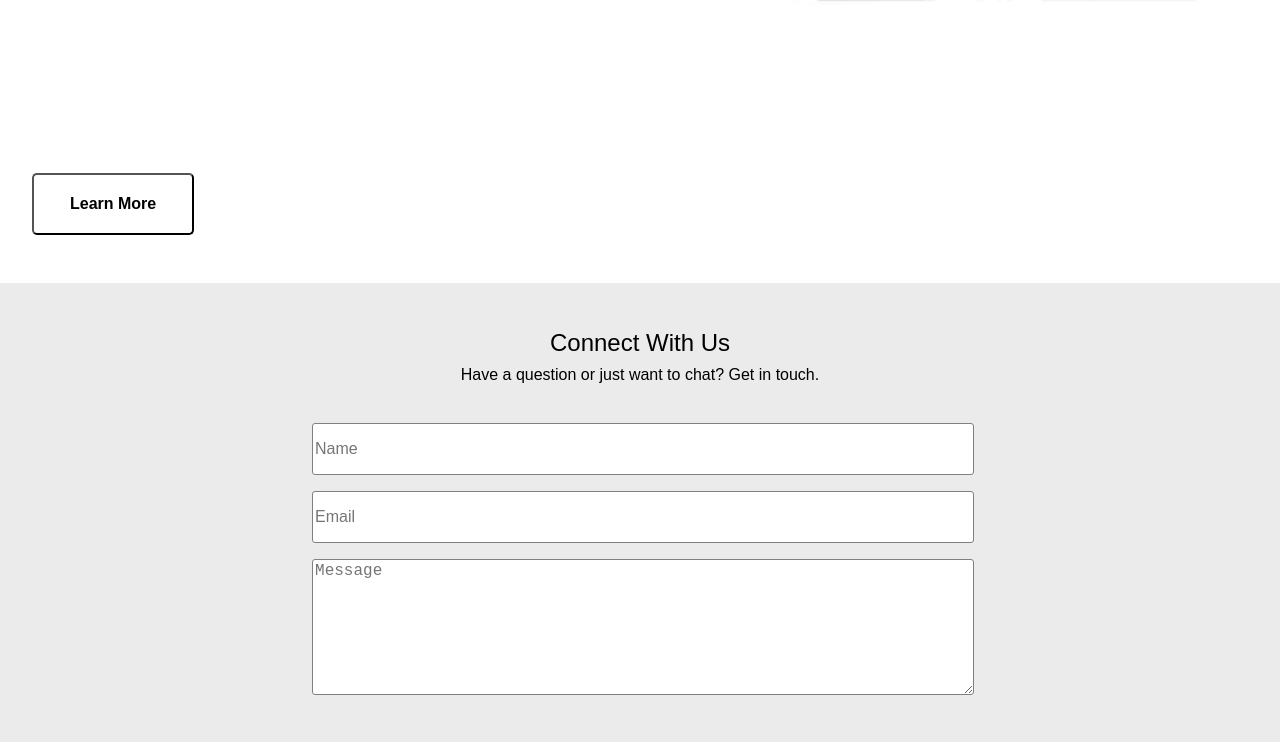
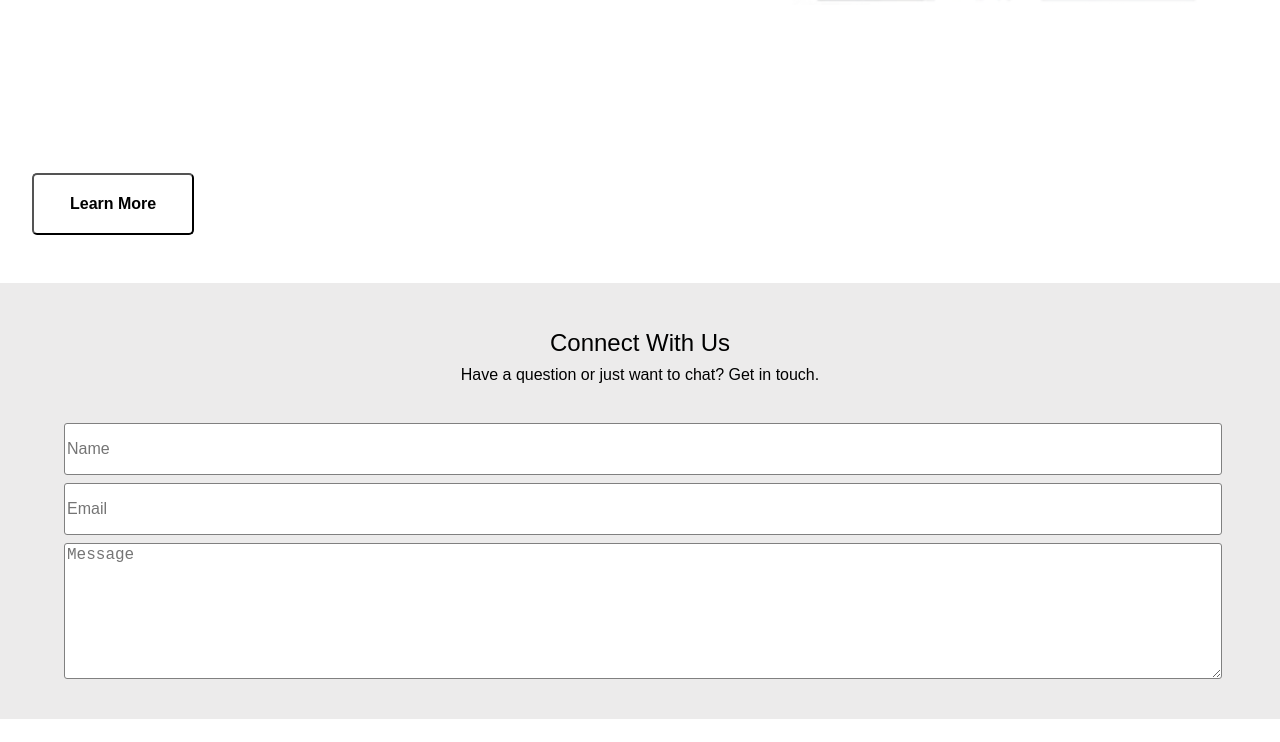
Before and after one commit to travisfrazier/developer-coding-evaluation, a plain HTML site: page index.html in a window 1280 px wide. Shown: the part 6056-6798 px from the top of the page. After the commit the page ends 6775 px from the top, so only its background shows below. Drawn offline with Linux system fonts and the light colour scheme.

Commit message:
form updates

```diff
--- a/assets/css/style.scss
+++ b/assets/css/style.scss
@@ -283,7 +283,7 @@ header {
     margin-bottom: 1.75rem;
   }
   form {
-    max-width: 90%;
+    width: 90%;
     margin: 0 auto;
   }
   input, textarea {
@@ -292,6 +292,7 @@ header {
     border-radius: 3px;
     border: 1px solid $border-color;
     font-size: 1rem;
+    display: block;
   }
   input {
     padding-top: 1rem;
```
Also changed, not shown: assets/css/style.css, 1 other file.
